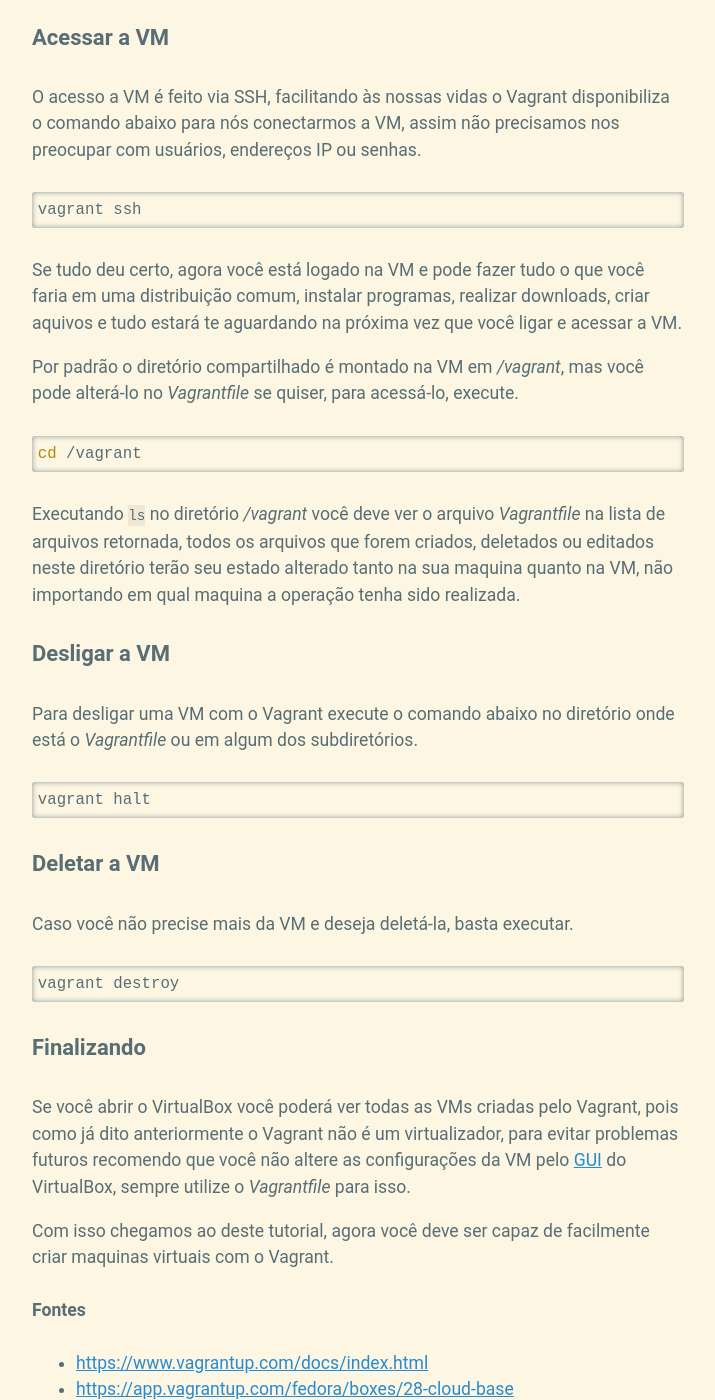
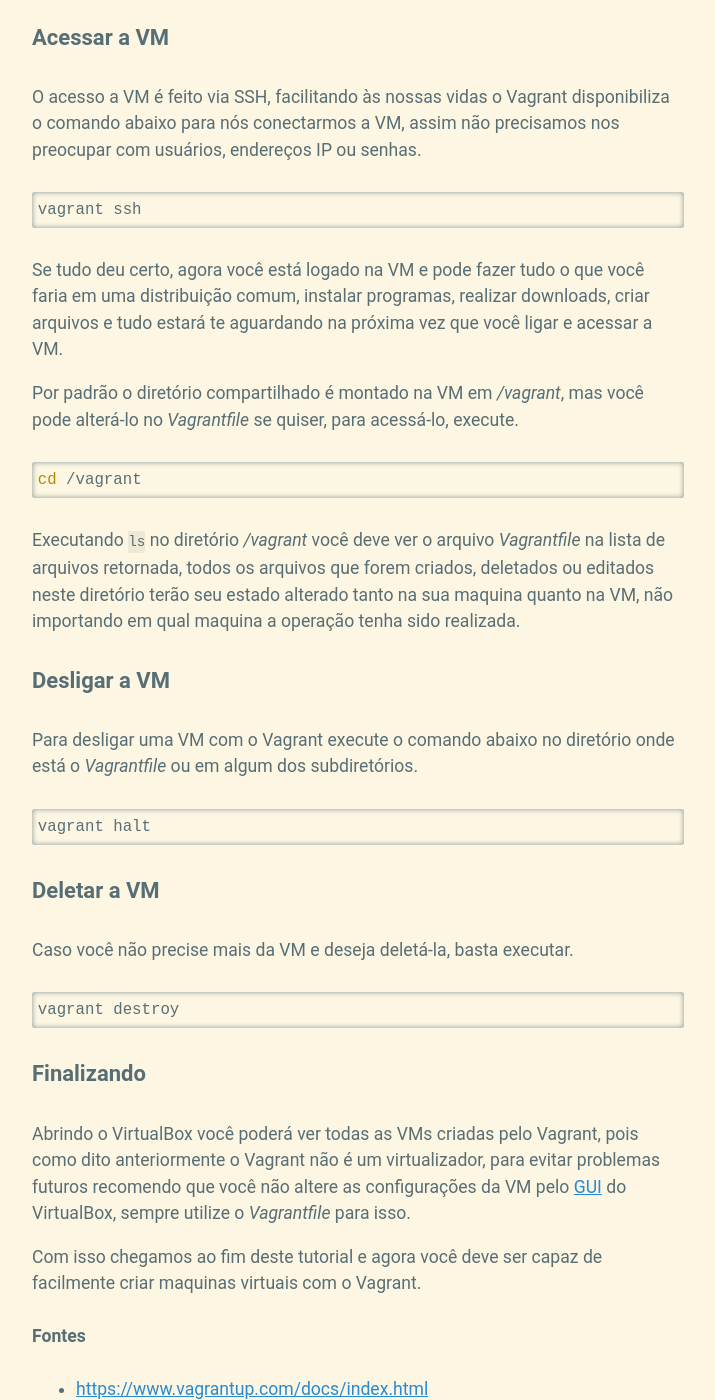
Before and after one commit to rafaelmoraes/blog, a Jekyll site: the page built from _posts/pt_BR/2018-06-05-instalar-vagrant-no-fedora.md, in a window 1280 px wide and 1400 px high, scrolled down 2087 px. Shown: the whole window, without its empty margins (282-997 px from the left). Built offline with Jekyll 4.4.1, drawn with Linux system fonts in a browser that asks for light colours; comment, search, counter and statistics services are not loaded; some of the changed text lies outside the part shown.

Commit message:
fixed spelling errors

```diff
--- a/_posts/pt_BR/2018-06-05-instalar-vagrant-no-fedora.md
+++ b/_posts/pt_BR/2018-06-05-instalar-vagrant-no-fedora.md
@@ -57,7 +57,7 @@
 vagrant ssh
 {% endhighlight %}
 
-Se tudo deu certo, agora você está logado na VM e pode fazer tudo o que você faria em uma distribuição comum, instalar programas, realizar downloads, criar aquivos e tudo estará te aguardando na próxima vez que você ligar e acessar a VM.
+Se tudo deu certo, agora você está logado na VM e pode fazer tudo o que você faria em uma distribuição comum, instalar programas, realizar downloads, criar arquivos e tudo estará te aguardando na próxima vez que você ligar e acessar a VM.
 
 Por padrão o diretório compartilhado é montado na VM em */vagrant*, mas você pode alterá-lo no *Vagrantfile* se quiser, para acessá-lo, execute.
 
@@ -85,9 +85,9 @@
 
 ## Finalizando
 
-Se você abrir o VirtualBox você poderá ver todas as VMs criadas pelo Vagrant, pois como já dito anteriormente o Vagrant não é um virtualizador, para evitar problemas futuros recomendo que você não altere as configurações da VM pelo [GUI](https://pt.wikipedia.org/wiki/Interface_gr%C3%A1fica_do_utilizador) do VirtualBox, sempre utilize o *Vagrantfile* para isso.
+Abrindo o VirtualBox você poderá ver todas as VMs criadas pelo Vagrant, pois como dito anteriormente o Vagrant não é um virtualizador, para evitar problemas futuros recomendo que você não altere as configurações da VM pelo [GUI](https://pt.wikipedia.org/wiki/Interface_gr%C3%A1fica_do_utilizador) do VirtualBox, sempre utilize o *Vagrantfile* para isso.
 
-Com isso chegamos ao deste tutorial, agora você deve ser capaz de facilmente criar maquinas virtuais com o Vagrant.
+Com isso chegamos ao fim deste tutorial e agora você deve ser capaz de facilmente criar maquinas virtuais com o Vagrant.
 
 ### Fontes
 
```
Also changed, not shown: other parts of _posts/pt_BR/2018-06-05-instalar-vagrant-no-fedora.md (+1 -1 lines), _posts/en/2018-06-05-install-vagrant-on-fedora.md (+3 -3 lines).
